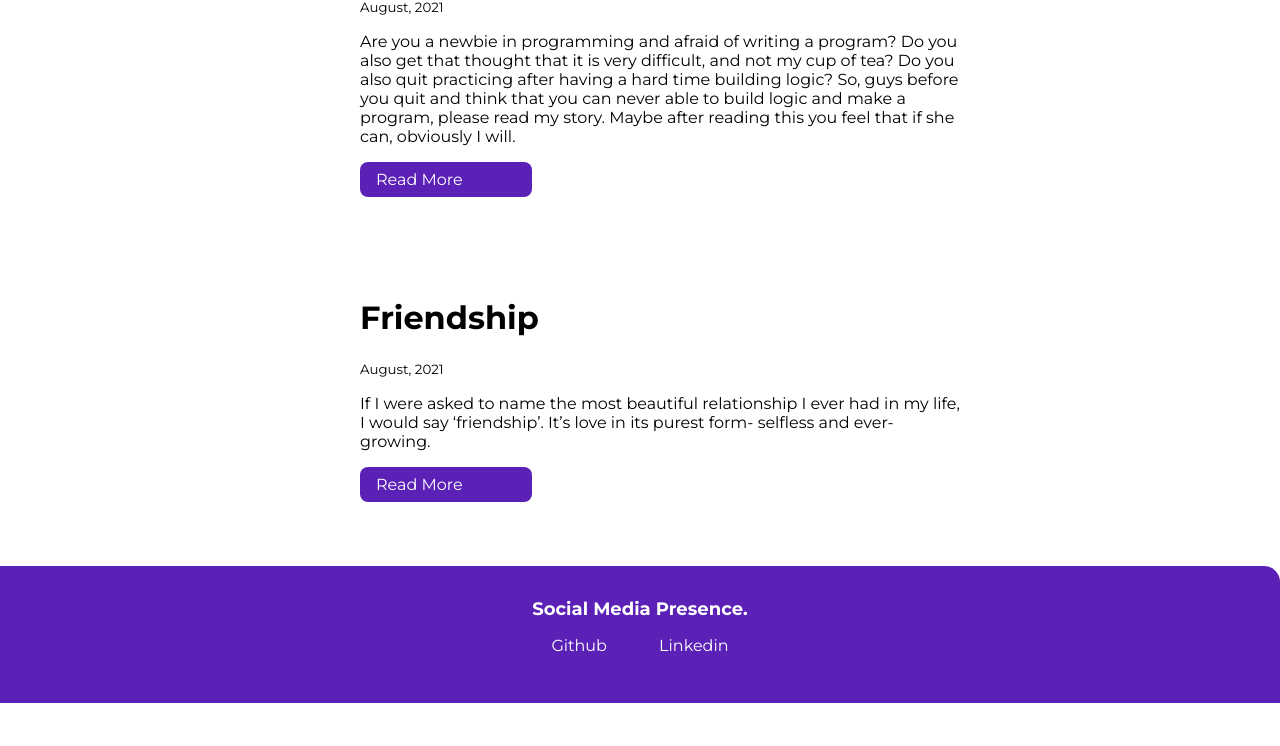
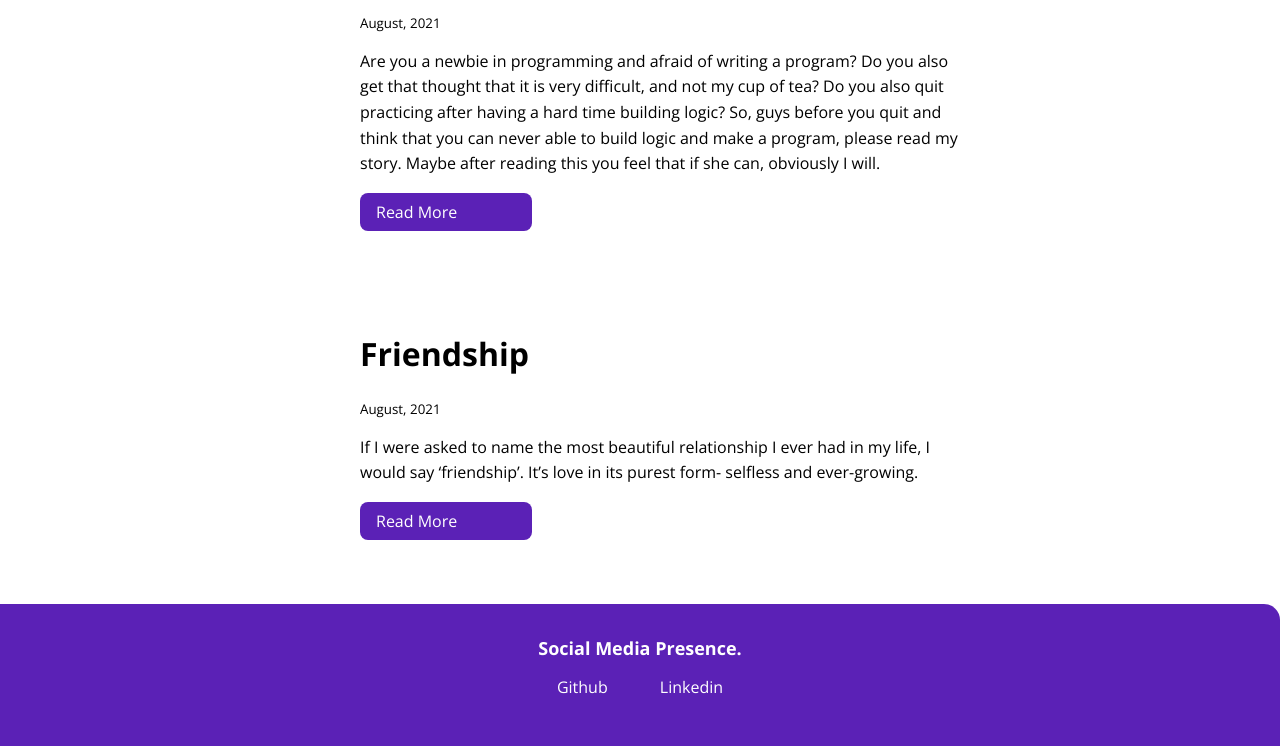
Before and after one commit to prajapati-priyanka/myPortfolio, a plain HTML site: page blogs.html in a window 1280 px wide. Shown: the part 418-1164 px from the top of the page. Before the commit the page ends 1121 px from the top, so only its background shows below. Drawn offline with nearby package versions, Linux system fonts and the light colour scheme.

Commit message:
style: add line height in projects and blogs page

```diff
--- a/css/style.css
+++ b/css/style.css
@@ -1,4 +1,4 @@
-@import url("https://fonts.googleapis.com/css2?family=Montserrat:wght@400;700&display=swap");
+@import url('https://fonts.googleapis.com/css2?family=Open+Sans:wght@300;400;600;700&display=swap');
 
 :root {
   --primary-color: #5b21b6;
@@ -7,7 +7,7 @@
 }
 
 body {
-  font-family: "Montserrat", sans-serif;
+  font-family: 'Open Sans', sans-serif;
   margin: 0;
   box-sizing: border-box;
 }
@@ -143,7 +143,16 @@ hr {
 
 .projects-list {
   padding: 2rem;
+
+}
+.projects-list p{
+  line-height: 1.6;
 }
 .blogs-list {
   padding: 2rem;
+
 }
+.blogs-list p{
+  line-height: 1.6;
+
+}
```
